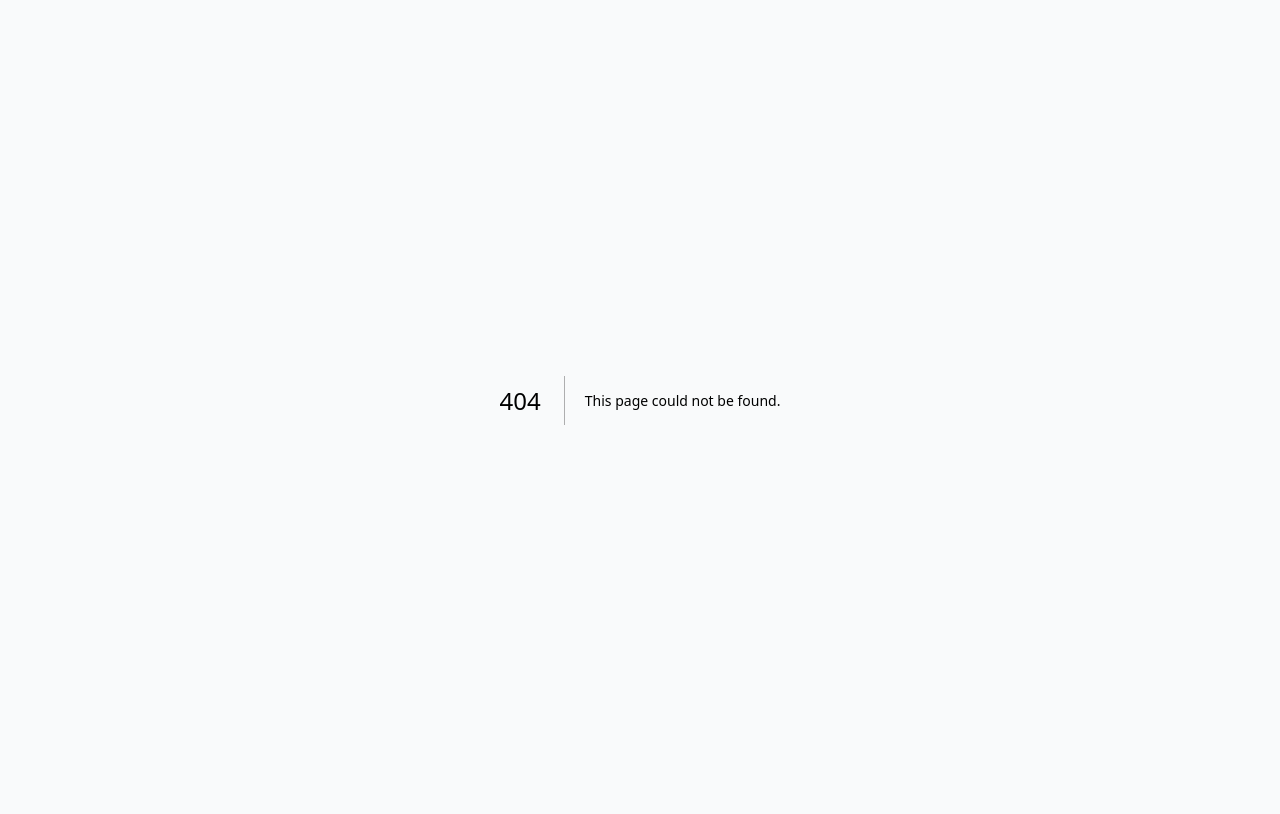
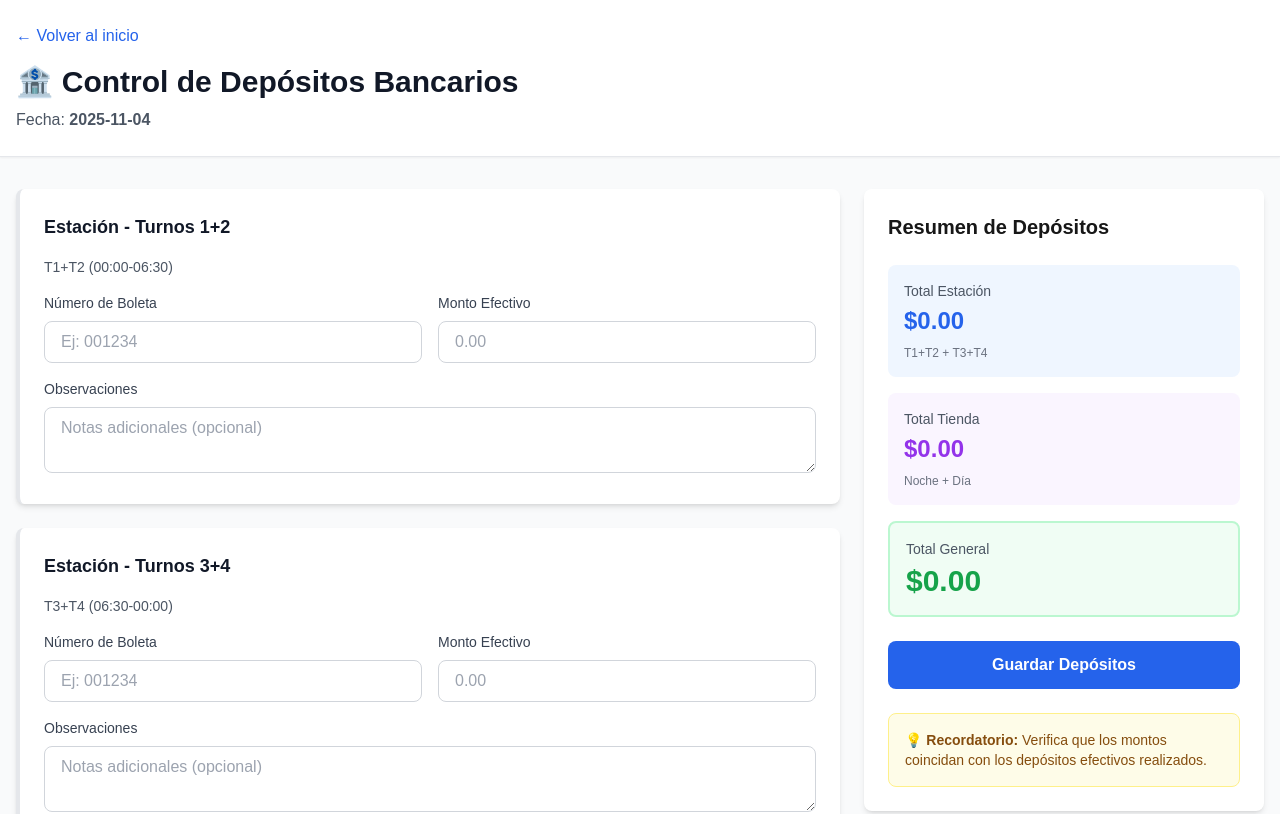
Before and after one commit to eljaimer/estacion-cuadres, a Next.js app: page /depositos in a window 1280 px wide. Before the commit this address had no page. Shown: the top 814 px of the page. Built offline with nearby package versions, Linux system fonts and the light colour scheme.

Commit message:
Create page.tsx

```diff
--- /dev/null
+++ b/src/app/depositos/page.tsx
@@ -0,0 +1,247 @@
+'use client'
+
+import { useState } from 'react'
+import { useSearchParams } from 'next/navigation'
+import Link from 'next/link'
+
+interface Deposito {
+  tipo: string
+  turnosIncluidos: string
+  numeroBoleta: string
+  montoEfectivo: number
+  observaciones: string
+}
+
+const DEPOSITOS_CONFIG = [
+  {
+    tipo: 'ESTACION_T1T2',
+    label: 'Estación - Turnos 1+2',
+    turnosIncluidos: 'T1+T2 (00:00-06:30)',
+    color: 'blue',
+  },
+  {
+    tipo: 'ESTACION_T3T4',
+    label: 'Estación - Turnos 3+4',
+    turnosIncluidos: 'T3+T4 (06:30-00:00)',
+    color: 'green',
+  },
+  {
+    tipo: 'TIENDA_NOCHE',
+    label: 'Tienda - Noche',
+    turnosIncluidos: 'Noche (00:00-06:30)',
+    color: 'purple',
+  },
+  {
+    tipo: 'TIENDA_DIA',
+    label: 'Tienda - Día',
+    turnosIncluidos: 'Día (06:30-23:59)',
+    color: 'yellow',
+  },
+]
+
+export default function DepositosPage() {
+  const searchParams = useSearchParams()
+  const fecha = searchParams.get('fecha') || new Date().toISOString().split('T')[0]
+
+  const [depositos, setDepositos] = useState<Record<string, Deposito>>(
+    Object.fromEntries(
+      DEPOSITOS_CONFIG.map(config => [
+        config.tipo,
+        {
+          tipo: config.tipo,
+          turnosIncluidos: config.turnosIncluidos,
+          numeroBoleta: '',
+          montoEfectivo: 0,
+          observaciones: '',
+        },
+      ])
+    )
+  )
+  const [cargando, setCargando] = useState(false)
+
+  const handleInputChange = (tipo: string, campo: string, valor: string | number) => {
+    setDepositos(prev => ({
+      ...prev,
+      [tipo]: {
+        ...prev[tipo],
+        [campo]: campo === 'montoEfectivo' ? (parseFloat(valor as string) || 0) : valor,
+      },
+    }))
+  }
+
+  const calcularTotalEstacion = () => {
+    return (depositos['ESTACION_T1T2']?.montoEfectivo || 0) +
+           (depositos['ESTACION_T3T4']?.montoEfectivo || 0)
+  }
+
+  const calcularTotalTienda = () => {
+    return (depositos['TIENDA_NOCHE']?.montoEfectivo || 0) +
+           (depositos['TIENDA_DIA']?.montoEfectivo || 0)
+  }
+
+  const calcularTotalGeneral = () => {
+    return calcularTotalEstacion() + calcularTotalTienda()
+  }
+
+  const handleGuardar = async () => {
+    setCargando(true)
+    try {
+      const response = await fetch('/api/depositos', {
+        method: 'POST',
+        headers: { 'Content-Type': 'application/json' },
+        body: JSON.stringify({
+          fecha,
+          depositos: Object.values(depositos),
+          usuario: 'admin',
+        }),
+      })
+
+      if (response.ok) {
+        alert('✓ Depósitos guardados exitosamente')
+      } else {
+        throw new Error('Error al guardar')
+      }
+    } catch (error) {
+      alert('Error al guardar los depósitos')
+    } finally {
+      setCargando(false)
+    }
+  }
+
+  return (
+    <div className="min-h-screen bg-gray-50">
+      <header className="bg-white shadow-sm border-b border-gray-200">
+        <div className="container mx-auto px-4 py-6">
+          <Link href="/" className="text-blue-600 hover:text-blue-800 mb-4 inline-block">
+            ← Volver al inicio
+          </Link>
+          <h1 className="text-3xl font-bold text-gray-900 mb-2">
+            🏦 Control de Depósitos Bancarios
+          </h1>
+          <p className="text-gray-600">
+            Fecha: <strong>{fecha}</strong>
+          </p>
+        </div>
+      </header>
+
+      <main className="container mx-auto px-4 py-8">
+        <div className="grid grid-cols-1 lg:grid-cols-3 gap-6">
+          {/* Formularios de Depósitos */}
+          <div className="lg:col-span-2 space-y-6">
+            {DEPOSITOS_CONFIG.map((config) => (
+              <div
+                key={config.tipo}
+                className={`bg-white rounded-lg shadow-md p-6 border-l-4 border-${config.color}-500`}
+              >
+                <h2 className="text-lg font-semibold mb-4 text-gray-900">
+                  {config.label}
+                </h2>
+                <p className="text-sm text-gray-600 mb-4">
+                  {config.turnosIncluidos}
+                </p>
+
+                <div className="grid grid-cols-1 md:grid-cols-2 gap-4">
+                  <div>
+                    <label className="block text-sm font-medium text-gray-700 mb-2">
+                      Número de Boleta
+                    </label>
+                    <input
+                      type="text"
+                      value={depositos[config.tipo]?.numeroBoleta || ''}
+                      onChange={(e) =>
+                        handleInputChange(config.tipo, 'numeroBoleta', e.target.value)
+                      }
+                      className="w-full px-4 py-2 border border-gray-300 rounded-lg focus:ring-2 focus:ring-blue-500 focus:border-blue-500"
+                      placeholder="Ej: 001234"
+                    />
+                  </div>
+
+                  <div>
+                    <label className="block text-sm font-medium text-gray-700 mb-2">
+                      Monto Efectivo
+                    </label>
+                    <input
+                      type="number"
+                      step="0.01"
+                      value={depositos[config.tipo]?.montoEfectivo || ''}
+                      onChange={(e) =>
+                        handleInputChange(config.tipo, 'montoEfectivo', e.target.value)
+                      }
+                      className="w-full px-4 py-2 border border-gray-300 rounded-lg focus:ring-2 focus:ring-blue-500 focus:border-blue-500"
+                      placeholder="0.00"
+                    />
+                  </div>
+                </div>
+
+                <div className="mt-4">
+                  <label className="block text-sm font-medium text-gray-700 mb-2">
+                    Observaciones
+                  </label>
+                  <textarea
+                    value={depositos[config.tipo]?.observaciones || ''}
+                    onChange={(e) =>
+                      handleInputChange(config.tipo, 'observaciones', e.target.value)
+                    }
+                    rows={2}
+                    className="w-full px-4 py-2 border border-gray-300 rounded-lg focus:ring-2 focus:ring-blue-500 focus:border-blue-500"
+                    placeholder="Notas adicionales (opcional)"
+                  />
+                </div>
+              </div>
+            ))}
+          </div>
+
+          {/* Panel de Totales */}
+          <div className="lg:col-span-1">
+            <div className="bg-white rounded-lg shadow-md p-6 sticky top-4">
+              <h2 className="text-xl font-semibold mb-6">Resumen de Depósitos</h2>
+
+              <div className="space-y-4">
+                <div className="p-4 bg-blue-50 rounded-lg">
+                  <div className="text-sm text-gray-600 mb-1">Total Estación</div>
+                  <div className="text-2xl font-bold text-blue-600">
+                    ${calcularTotalEstacion().toFixed(2)}
+                  </div>
+                  <div className="text-xs text-gray-500 mt-2">
+                    T1+T2 + T3+T4
+                  </div>
+                </div>
+
+                <div className="p-4 bg-purple-50 rounded-lg">
+                  <div className="text-sm text-gray-600 mb-1">Total Tienda</div>
+                  <div className="text-2xl font-bold text-purple-600">
+                    ${calcularTotalTienda().toFixed(2)}
+                  </div>
+                  <div className="text-xs text-gray-500 mt-2">
+                    Noche + Día
+                  </div>
+                </div>
+
+                <div className="p-4 bg-green-50 rounded-lg border-2 border-green-200">
+                  <div className="text-sm text-gray-600 mb-1">Total General</div>
+                  <div className="text-3xl font-bold text-green-600">
+                    ${calcularTotalGeneral().toFixed(2)}
+                  </div>
+                </div>
+              </div>
+
+              <button
+                onClick={handleGuardar}
+                disabled={cargando}
+                className="w-full mt-6 bg-blue-600 text-white py-3 px-6 rounded-lg font-semibold hover:bg-blue-700 disabled:bg-gray-400 transition-colors"
+              >
+                {cargando ? 'Guardando...' : 'Guardar Depósitos'}
+              </button>
+
+              <div className="mt-6 p-4 bg-yellow-50 border border-yellow-200 rounded-lg">
+                <p className="text-sm text-yellow-800">
+                  <strong>💡 Recordatorio:</strong> Verifica que los montos coincidan con los depósitos efectivos realizados.
+                </p>
+              </div>
+            </div>
+          </div>
+        </div>
+      </main>
+    </div>
+  )
+}
```
